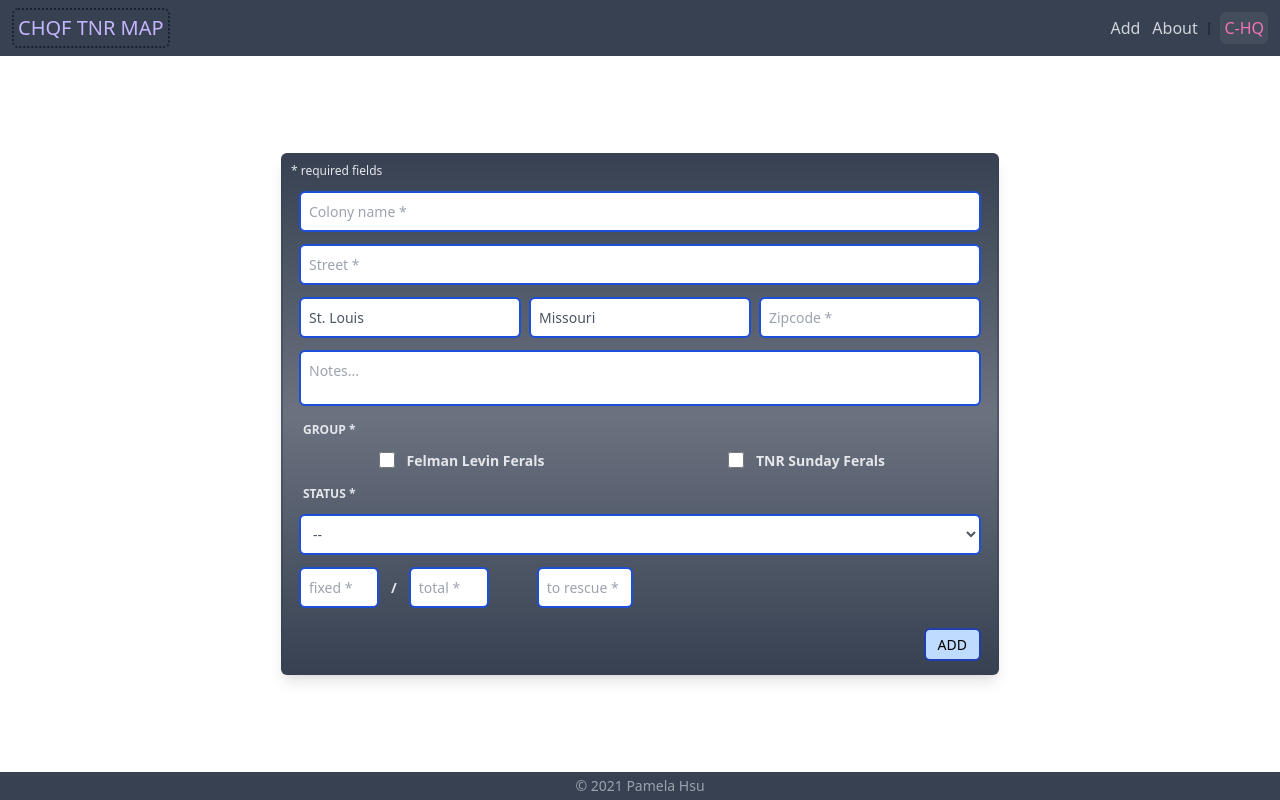
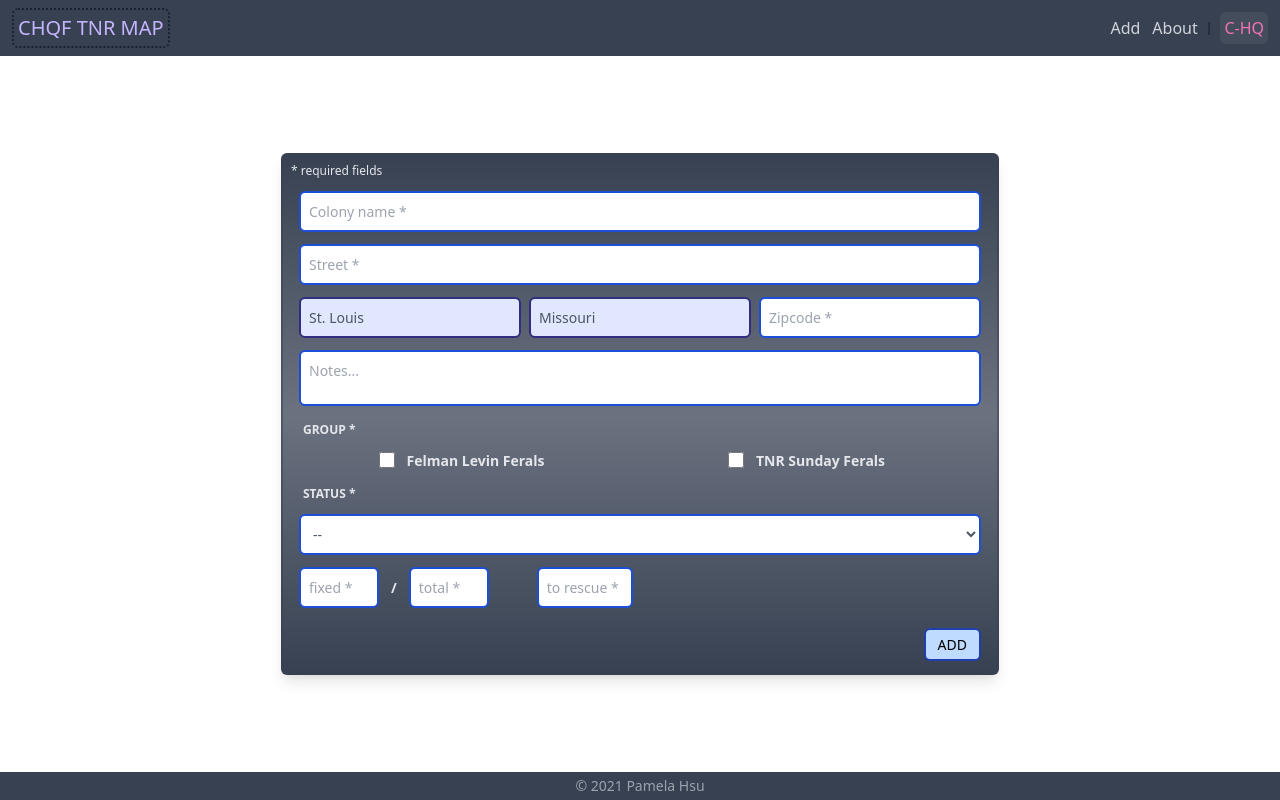
Before and after one commit to p-hsu/chqf_tnr_mapping_resource, a Next.js app: page /add in a window 1280 px wide. Built offline with nearby package versions, Linux system fonts and the light colour scheme.

Commit message:
city and state input UI

```diff
--- a/components/Form.js
+++ b/components/Form.js
@@ -19,8 +19,8 @@ const Form = () => {
                     <input type="text" placeholder="Street *" className="form-input"/>
                 </div>
                 <div className="form-div grid grid-cols-3 gap-2">
-                    <input type="text" className="form-input bg-white cursor-not-allowed" value="St. Louis"/>
-                    <input type="text" className="form-input bg-white cursor-not-allowed" value="Missouri"/>
+                    <input type="text" className="p-2 bg-indigo-100 border-2 border-indigo-900 rounded-md focus:outline-none flex-grow disabled:cursor-not-allowed" value="St. Louis" disabled/>
+                    <input type="text" className="p-2  bg-indigo-100 border-2 border-indigo-900 rounded-md  focus:outline-none flex-grow disabled:cursor-not-allowed" value="Missouri" disabled/>
                     <input type="text" placeholder="Zipcode *" className="form-input"/>
                 </div>
                 <div className="form-div h-14">
```
